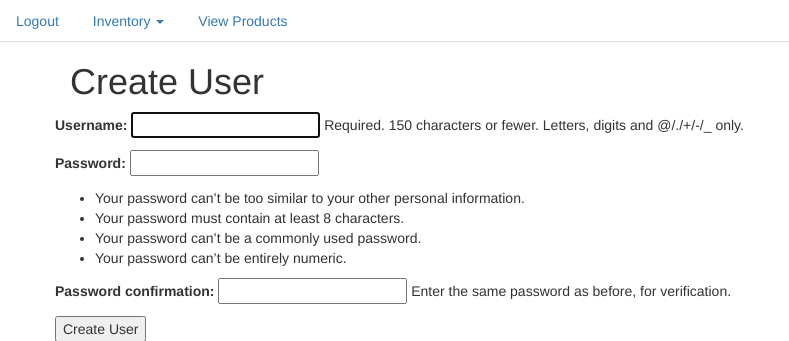
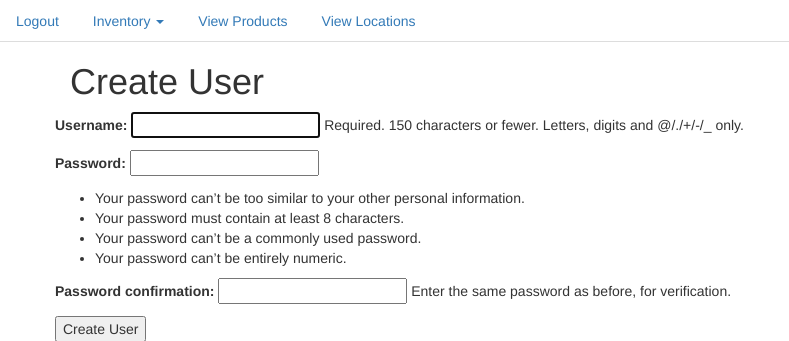
Before and after one commit to StillsSma/distillary_project, a Django app: a page that uses templates/base.html in a window 1280 px wide. Shown: the top 341 px of the page, without its empty margins (0-789 px from the left). Run offline with Django 3.2, Linux system fonts and the light colour scheme; a user stored in the database is signed in; some libraries are stand-ins or nearby versions.

Commit message:
added lcation to nav

```diff
--- a/templates/base.html
+++ b/templates/base.html
@@ -28,10 +28,10 @@
 <body>
 
   <ul class="nav nav-tabs">
-    {% if not request.user.is_authenticated %}
+{% if not request.user.is_authenticated %}
        <li role="presentation"><a href="{% url 'login' %}">Login</a></li>
        <li role="presentation"><a href="{% url 'user_create_view' %}">Create User Account</a></li>
-        {% else %}
+{% else %}
   <li role="presentation"><a href="{% url 'logout' %}?next={% url 'inventory_summary_view' %}">Logout</a></li>
   <li role="presentation" class="dropdown">
     <a class="dropdown-toggle" data-toggle="dropdown" href="#" role="button" aria-haspopup="true" aria-expanded="false">
@@ -49,7 +49,9 @@
 
 
   <li role="presentation"><a href="{% url 'product_list_view' %}">View Products </a></li>
-     {% endif %}
+  <li role="presentation"><a href="{% url 'location_list_view' %}">View Locations </a></li>
+
+{% endif %}
   </ul>
 
 
```
Also changed, not shown: db.sqlite3.
